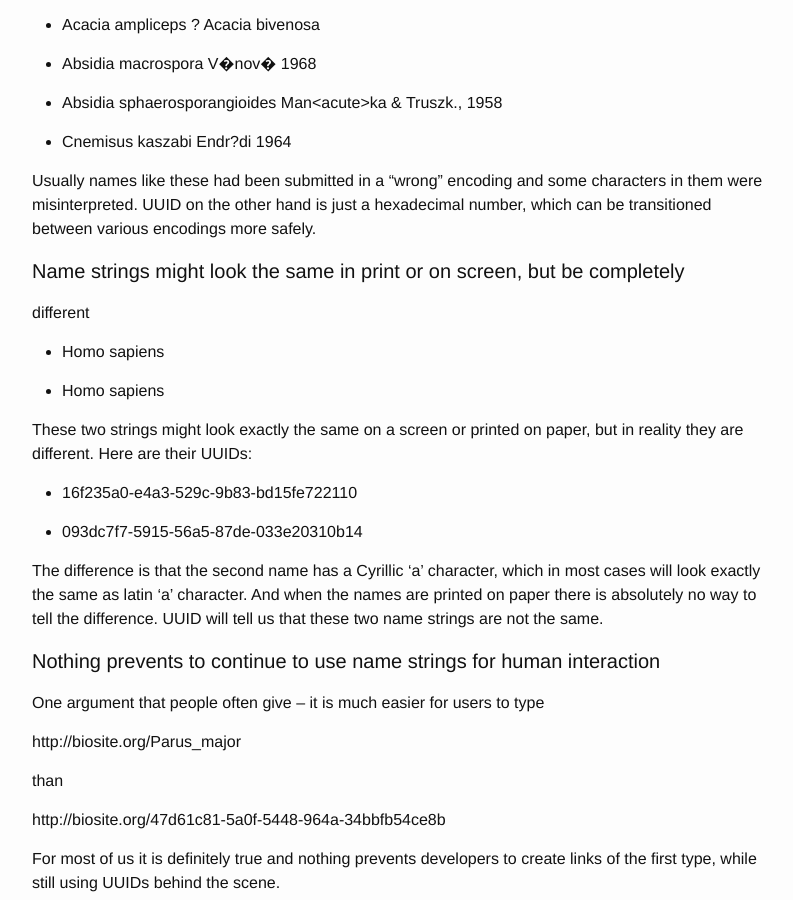
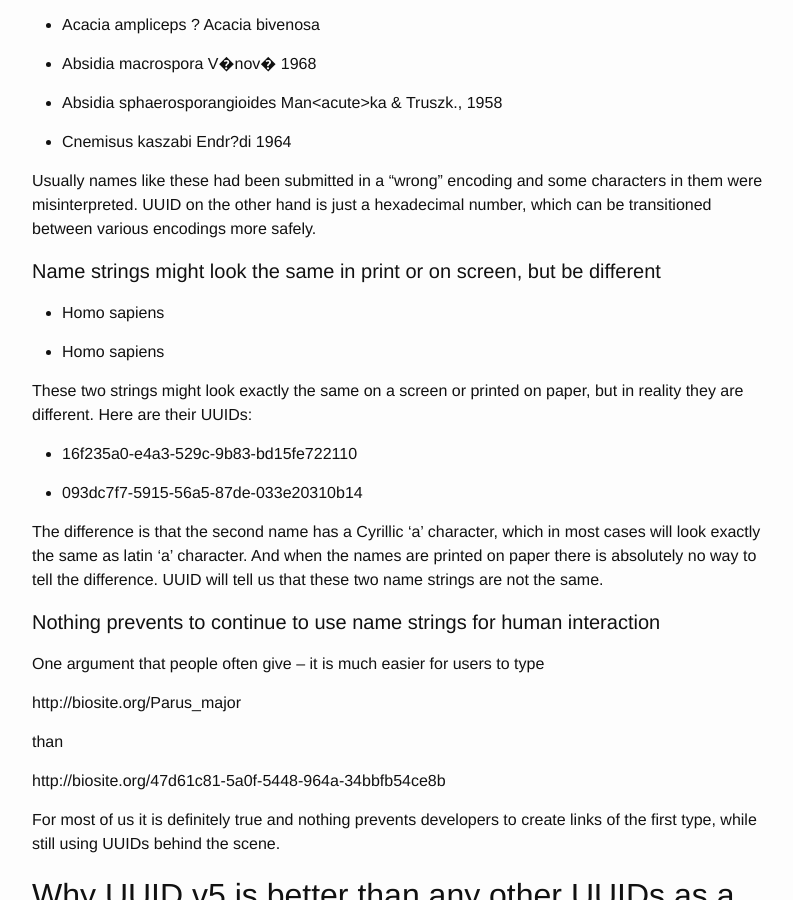
Before and after one commit to GlobalNamesArchitecture/GlobalNamesArchitecture.github.io, a Jekyll site: the page built from _posts/2015-05-31-gn-uuid-0-5-0.md, in a window 1280 px wide and 900 px high, scrolled down 1991 px. Shown: the whole window, without its empty margins (238-1031 px from the left). Built offline with Jekyll 4.4.1, drawn with Linux system fonts in a browser that asks for light colours; nearby versions of some CDN libraries.

Commit message:
blog about gn_crossmap, gn_uuid

```diff
--- a/_posts/2015-05-31-gn-uuid-0-5-0.md
+++ b/_posts/2015-05-31-gn-uuid-0-5-0.md
@@ -103,8 +103,7 @@ characters in them were misinterpreted. UUID on the other hand is just a
 hexadecimal number, which can be transitioned between various encodings more
 safely.
 
-#### Name strings might look the same in print or on screen, but be completely
-different
+#### Name strings might look the same in print or on screen, but be different
 
 * Homo sapiens
 
```
